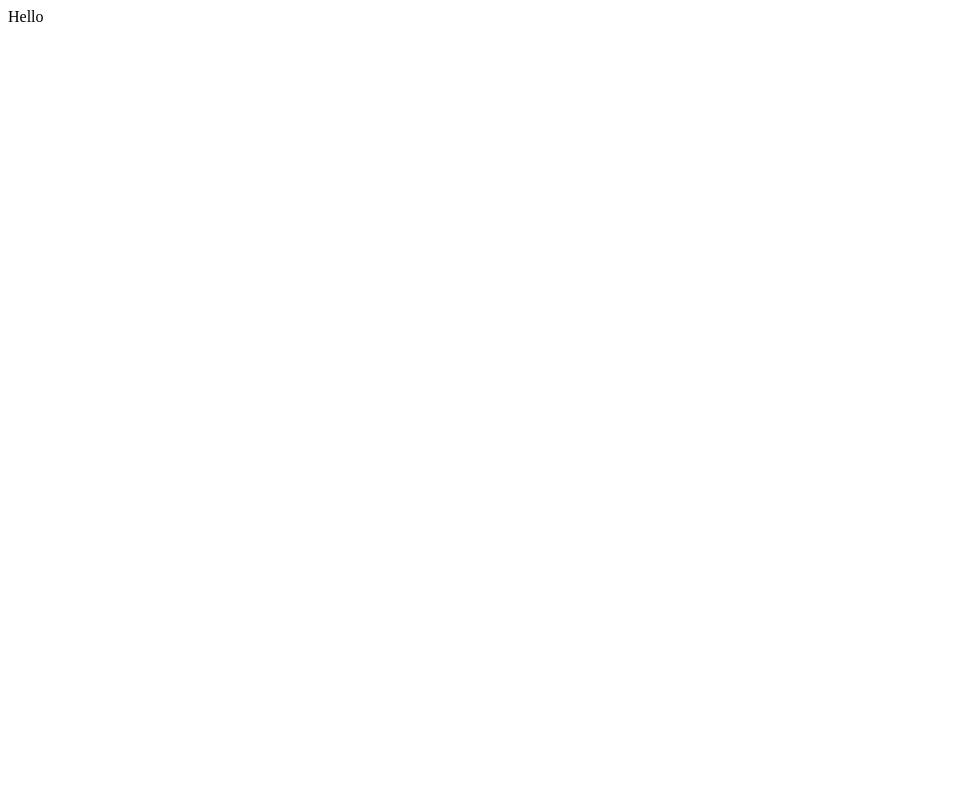
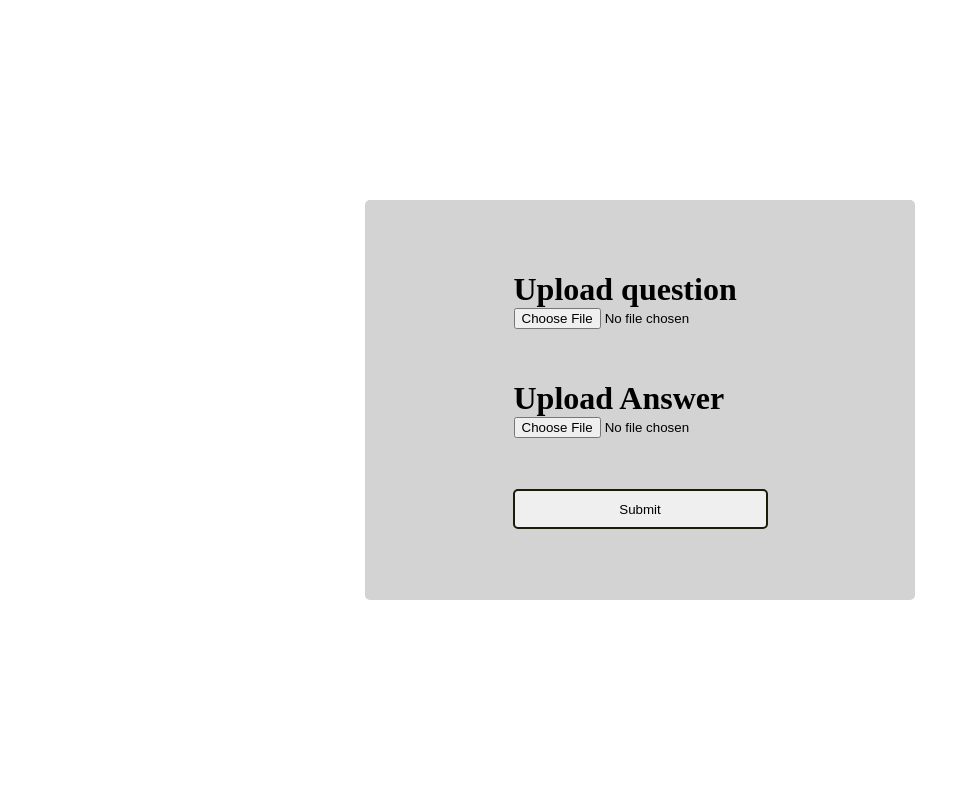
Before and after one commit to zafarkhan-30/File-converter, a Flask app: page / in a window 1280 px wide. Before the commit the part shown is almost empty. Shown: the whole page, without its empty margins (0-970 px from the left). Run offline with Flask 2, Linux system fonts and the light colour scheme.

Commit message:
Converter

```diff
--- a/app.py
+++ b/app.py
@@ -1,8 +1,4 @@
-
-from email.policy import default
-from importlib.resources import contents
 from flask import Flask, render_template, request, send_from_directory
-from flask_sqlalchemy import SQLAlchemy
 from docx import Document
 import docx
 import xlsxwriter
@@ -12,12 +8,8 @@ import os
 app = Flask(__name__)
 
 
+
 @app.route('/')
-def home():
-    return "Hello"
-
-
-@app.route('/upload')
 def upload_file():
     return render_template('upload.html')
 
@@ -32,7 +24,7 @@ def upload_file1():
         Answer_Doc = Document(Answer_File)
 
         name1 = os.path.splitext(Questions_File.filename)[0]
-        print(name1)
+
         # Questions_Doc
         Questions = []
         for paragraph in Questions_Doc.paragraphs:
@@ -43,17 +35,13 @@ def upload_file1():
         for paragraph1 in Answer_Doc.paragraphs:
             Answer.append(paragraph1.text)
 
-        #
         Ans = []
         for character1 in Answer:
             rep = character1.replace("  ", "")
-            # c=d.replace("\t","")
             Ans.append(rep)
             if '' in Ans:
                 Ans.remove('')
 
-        # print(completedtext1)
-        # print(Ans)
         Que = []
         for character in Questions:
             d = character.replace("  ", "")
@@ -68,39 +56,37 @@ def upload_file1():
             final_Questions.append(x)
             if '' in final_Questions:
                 final_Questions.remove('')
-        # print(final_Questions)
 
         dic = {}
         for i in final_Questions:
             for j in i:
                 if j.startswith("a)"):
-                    z=j.replace("a)","")
+                    z = j.replace("a)", "")
                     if "option-A" not in dic:
                         dic["option-A"] = []
                     dic["option-A"].append(z)
                     print(dic["option-A"])
 
                 elif j.startswith("b)") or j.startswith("b "):
-                    z=j.replace("b)","") or j.replace("b","")
+                    z = j.replace("b)", "") or j.replace("b", "")
                     if "option-B" not in dic:
                         dic["option-B"] = []
                     dic["option-B"].append(z)
 
                 elif j.startswith("c)"):
-                    z=j.replace("c)","")
+                    z = j.replace("c)", "")
                     if "option-C" not in dic:
                         dic["option-C"] = []
                     dic["option-C"].append(z)
 
                 elif j.startswith("d)") or j.startswith(("d")):
-                    z=j.replace("d)","")
+                    z = j.replace("d)", "")
                     if "option-D" not in dic:
                         dic["option-D"] = []
                     dic["option-D"].append(z)
-                    # print(dic["option-D"])
 
                 elif j.startswith("e)"):
-                    z=j.replace("e)","")
+                    z = j.replace("e)", "")
                     if "option-E" not in dic:
                         dic["option-E"] = []
                     dic["option-E"].append(z)
@@ -114,9 +100,6 @@ def upload_file1():
                         for z in x:
                             if z == '':
                                 x.remove(z)
-
-
-
 
         for i in range(len(Ans)):
             if Ans[i] == "(a)":
@@ -132,7 +115,6 @@ def upload_file1():
             if "Answer" not in dic:
                 dic["Answer"] = []
             dic["Answer"].append(a)
-
 
         data = [dic]
         if name1.endswith("1"):
@@ -196,6 +178,5 @@ def upload_file1():
             return send_from_directory("", "WithOutImageQuestion 2.xlsx", download_name="Question Answer sheet 2.xlsx")
 
 
-
 if __name__ == '__main__':
     app.run(debug=True)
--- a/templates/upload.html
+++ b/templates/upload.html
@@ -44,11 +44,11 @@
        <form action = "http://127.0.0.1:5000/uploader" method = "POST"
           enctype = "multipart/form-data">
           <div class="question">
-            <h1>Upload question</h1>
+            <h1><b>Upload question</b></h1>
               <input type = "file" class="file_input" name = "Questions_File" />
           </div>
           <div class="ans">
-            <h1>Upload Answer</h1>
+            <h1><b>Upload Answer</b></h1>
               <input type = "file" name = "Answer_File" />
             </div>
             <input type = "submit"/>
```
